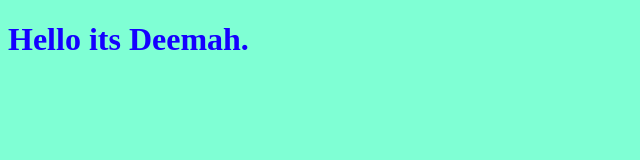
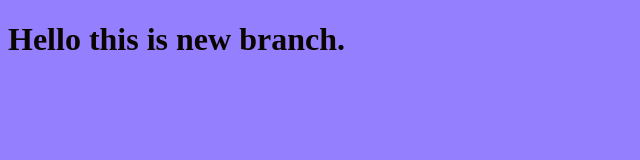
Before and after one commit to deemaismail/myproject, a plain HTML site: page index.html in a window 1280 px wide. Shown: the whole page, without its empty margins (0-640 px from the left). Drawn offline with Linux system fonts and the light colour scheme.

Commit message:
changing style for the title.

```diff
--- a/index.html
+++ b/index.html
@@ -8,7 +8,7 @@
     <link rel="stylesheet"href="style.css">
 </head>
 <body>
-<h1>Hello its Deemah.</h1>
+<h1>Hello this is new branch.</h1>
 
 <script src="app.js"></script>
 </body>
--- a/style.css
+++ b/style.css
@@ -1,8 +1,8 @@
 h1{
-color:rgb(21, 0, 255) ;
+color:rgb(11, 5, 1) ;
 
 
 }
 body{
-    background-color: aquamarine;
+    background-color: rgb(148, 127, 255);
 }
```
